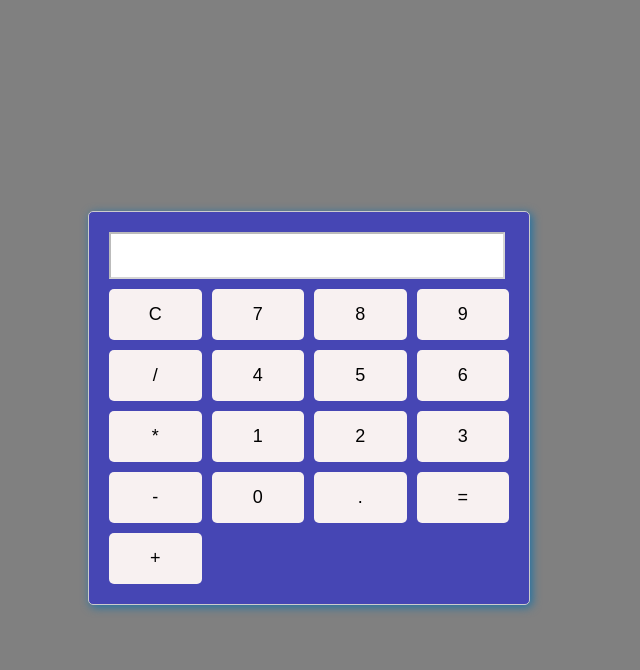
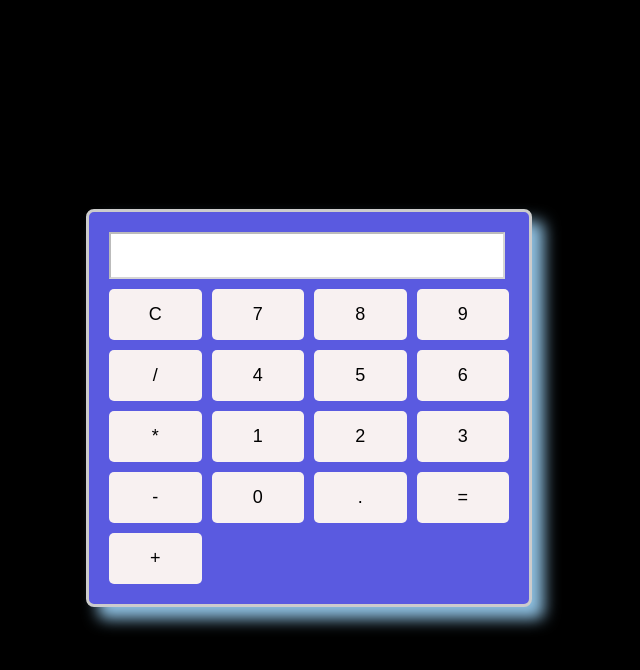
Before and after one commit to sanj6203/CodSoft, a plain HTML site: page Calculator/index.html in a window 1280 px wide. In both pictures the pointer is over the element 640 px from the left and 408 px from the top of the page. Shown: the whole page, without its empty margins (331-971 px from the left). Drawn offline with Linux system fonts and the light colour scheme.

Commit message:
changes in style of calculator

```diff
--- a/Calculator/style.css
+++ b/Calculator/style.css
@@ -3,7 +3,7 @@ body{
     justify-content: center;
     align-items: center;
     height: 100vh;
-    background-color: grey;
+    background-color: black;
 
 }
 .calculator {
@@ -12,8 +12,8 @@ body{
     padding: 20px;
     border: 1px solid #ccc;
     border-radius: 5px;
-    background-color: rgb(70, 70, 180);
-    box-shadow: 2px 2px 10px rgb(27, 113, 166);
+    background-color: rgb(42, 42, 54);
+    box-shadow: 2px 2px 10px rgb(31, 31, 34);
   }
 
   #display {
@@ -42,3 +42,13 @@ body{
   button:hover {
     background-color: #6a6868;
   }
+
+  .calculator:hover {
+    width: 400px;
+    margin: auto;
+    padding: 20px;
+    border: 3px solid #ccc;
+    border-radius: 8px;
+    background-color: rgb(90, 90, 224);
+    box-shadow: 12px 12px 15px rgb(142, 192, 225);
+  }
```
